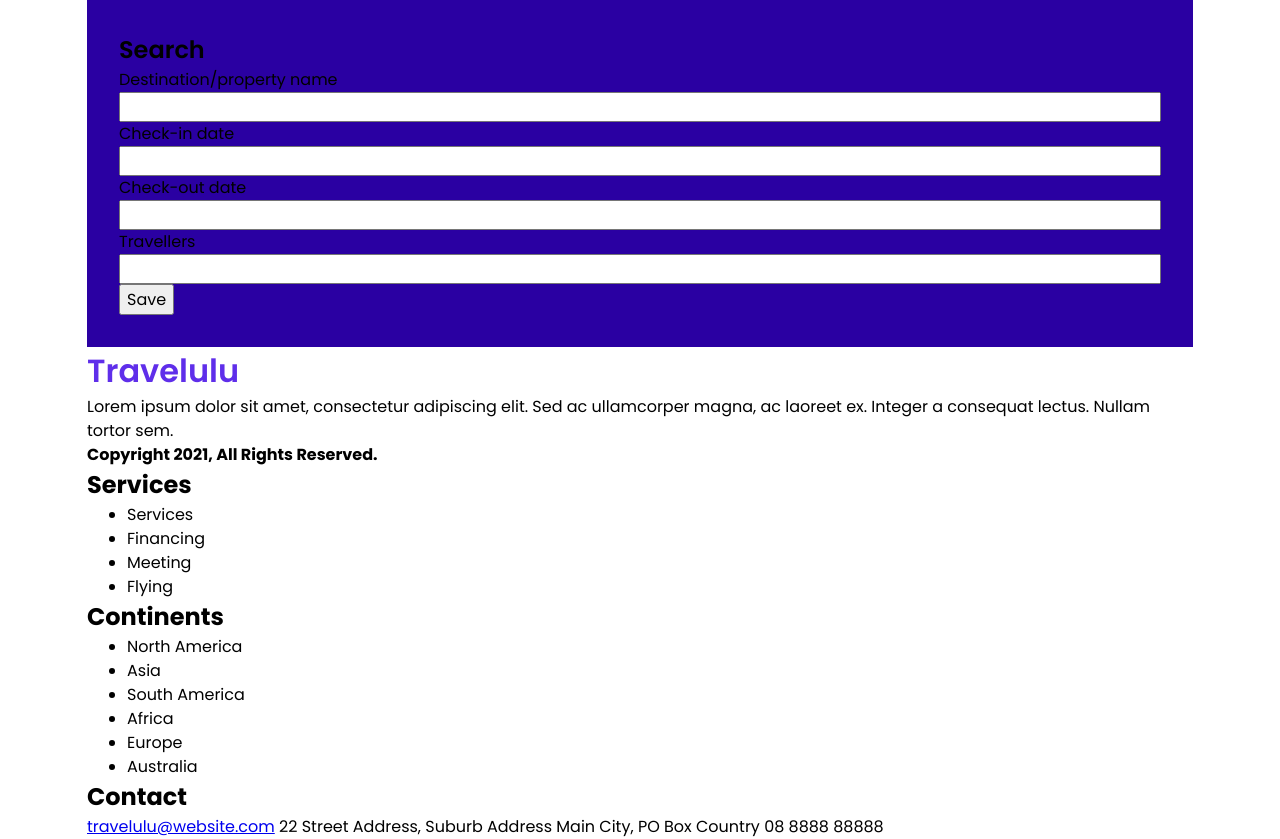
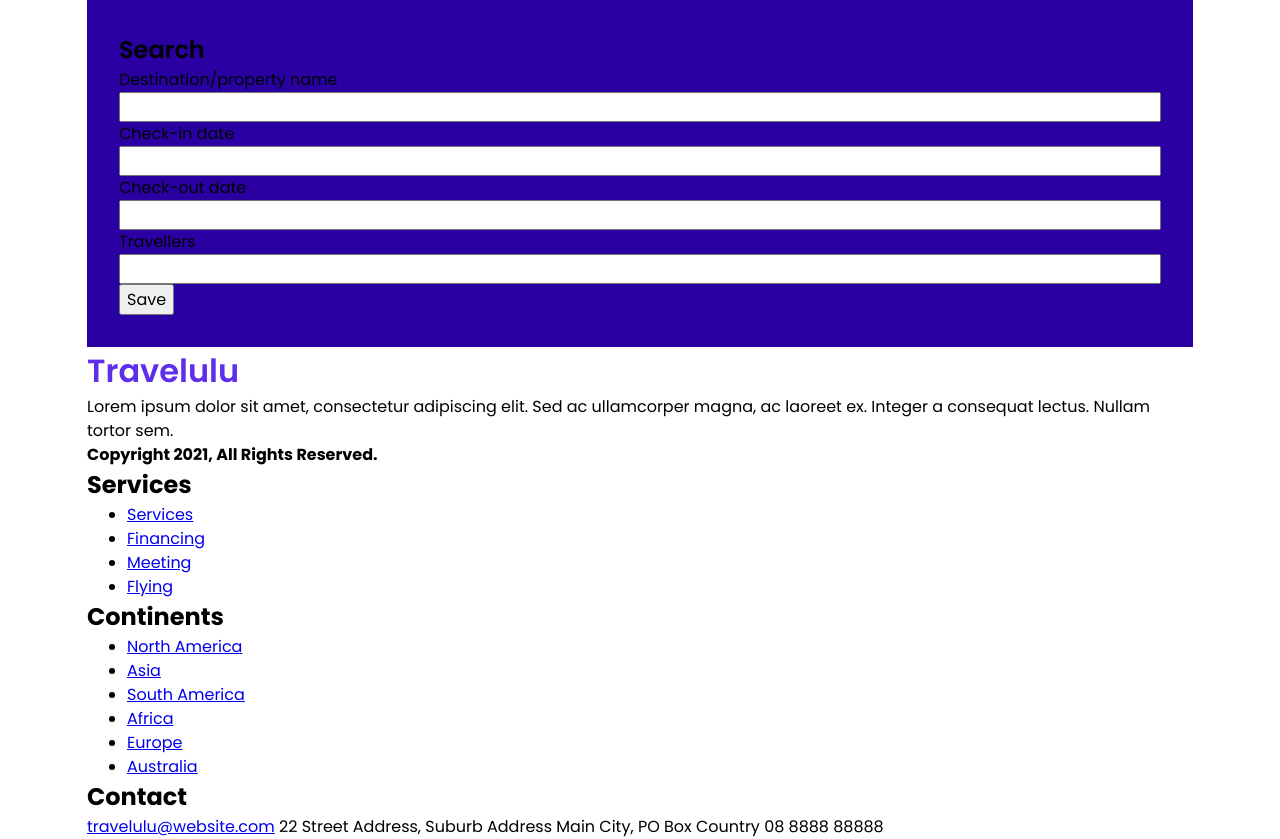
Before and after one commit to rtrepis/202207-w1chwe-carlos-santos-ramon-trepat, a website: page index.html in a window 1280 px wide. Drawn offline with nearby package versions, Linux system fonts and the light colour scheme; files that its build step writes are made by us from their sources.

Commit message:
bugfix a tag and more thanks carlos

```diff
--- a/index.html
+++ b/index.html
@@ -47,24 +47,24 @@
       <article class="footer-list-items">
         <h2 class="footer-list-items__title">Services</h2>
         <ul class="footer-list-items__items">
-          <li class="footer-list-items__item"><a>Services</a></li>
-          <li class="footer-list-items__item"><a>Financing</a></li>
-          <li class="footer-list-items__item"><a>Meeting</a></li>
-          <li class="footer-list-items__item"><a>Flying</a></li>
+          <li class="footer-list-items__item"><a href="#">Services</a></li>
+          <li class="footer-list-items__item"><a href="#">Financing</a></li>
+          <li class="footer-list-items__item"><a href="#">Meeting</a></li>
+          <li class="footer-list-items__item"><a href="#">Flying</a></li>
         </ul>
       </article>
       <article class="footer-list-items">
         <h2 class="footer-list-items__title">Continents</h2>
         <ul class="footer-list-items__items">
-          <li class="footer-list-items__item"><a>North America</a></li>
-          <li class="footer-list-items__item"><a>Asia</a></li>
-          <li class="footer-list-items__item"><a>South America</a></li>
-          <li class="footer-list-items__item"><a>Africa</a></li>
-          <li class="footer-list-items__item"><a>Europe</a></li>
-          <li class="footer-list-items__item"><a>Australia</a></li>
+          <li class="footer-list-items__item"><a href="#">North America</a></li>
+          <li class="footer-list-items__item"><a href="#">Asia</a></li>
+          <li class="footer-list-items__item"><a href="#">South America</a></li>
+          <li class="footer-list-items__item"><a href="#">Africa</a></li>
+          <li class="footer-list-items__item"><a href="#">Europe</a></li>
+          <li class="footer-list-items__item"><a href="#">Australia</a></li>
         </ul>
       </article>
-      <article class="footer-llist-items">
+      <article class="footer-list-items">
         <h2 class="footer-list-items__title">Contact</h2>
           <span class="footer-list-items__item  footer-list-items__item--primary"><a href="mailto:travelulu@website.com">travelulu@website.com</a></span>
           <span class="footer-list-items__item">22 Street Address, Suburb Address Main City, PO Box Country </span>
```
